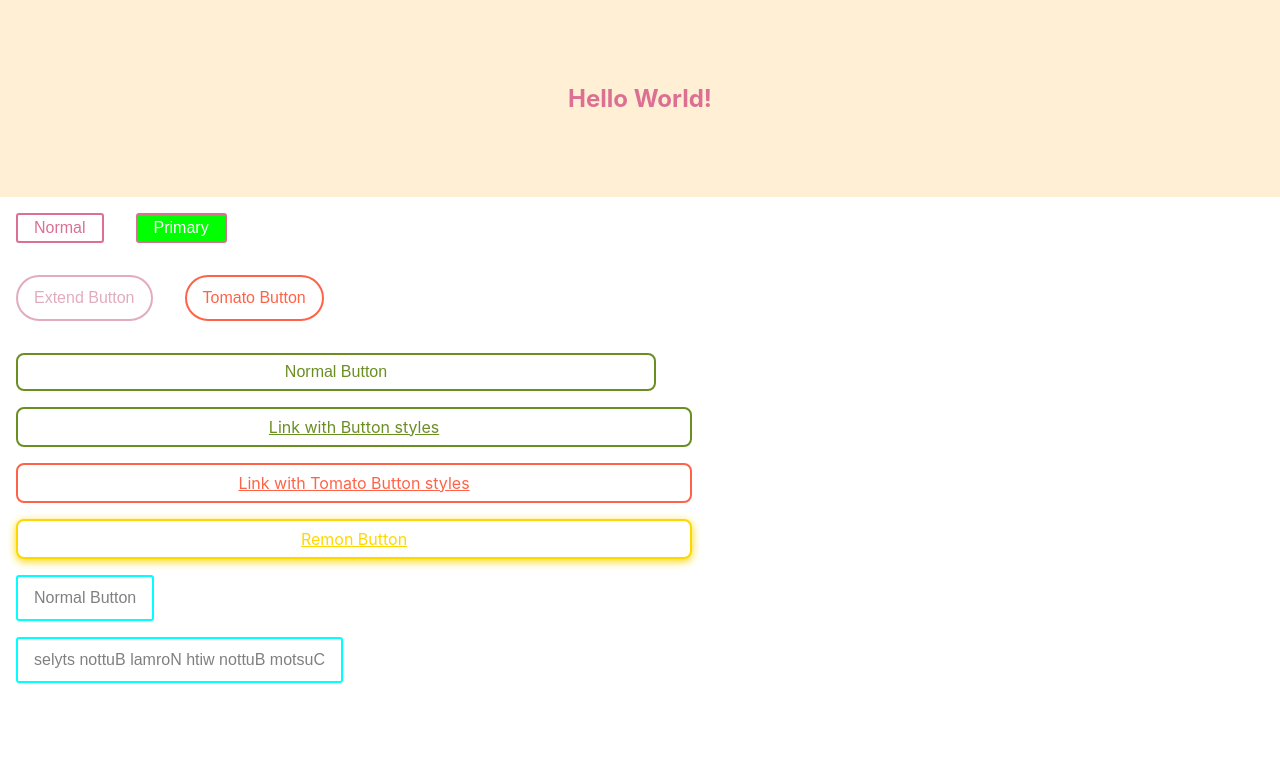
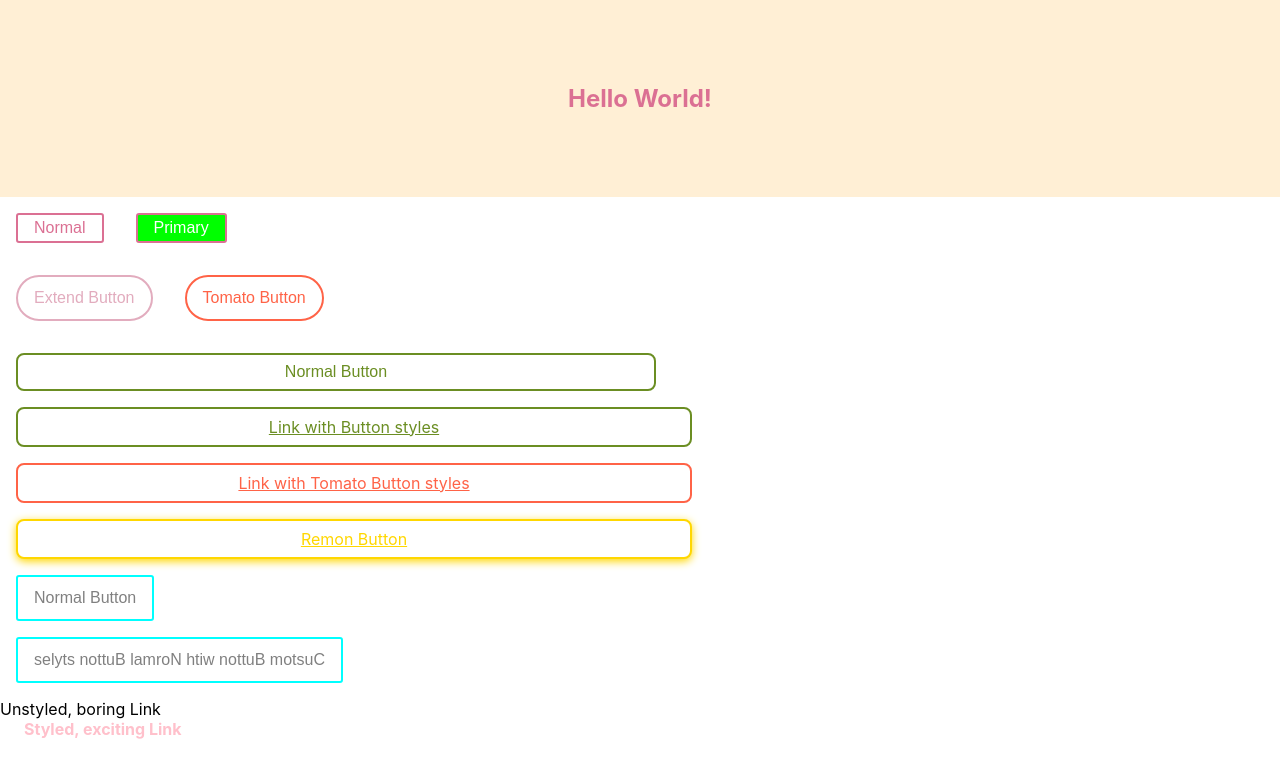
Before and after one commit to mendelssohnbach/styled-component-basics, a React (Create React App) app: page / in a window 1280 px wide. Shown: the top 778 px of the page. Built offline with nearby package versions, Linux system fonts and the light colour scheme.

Commit message:
Ay component

```diff
--- a/src/App.js
+++ b/src/App.js
@@ -5,6 +5,7 @@ import Button from './components/Button';
 import ExtendButton from './components/ExtendButton';
 import PolymorphicButton from './components/PolymorphicButton';
 import CustomButton from './components/CustomButton';
+import StyledLink from './components/StyledLink';
 
 function App() {
   return (
@@ -14,6 +15,7 @@ function App() {
       <ExtendButton />
       <PolymorphicButton />
       <CustomButton />
+      <StyledLink />
     </>
   );
 }
--- /dev/null
+++ b/src/components/StyledLink.jsx
@@ -0,0 +1,21 @@
+import styled from 'styled-components';
+
+const Link = ({ className, children }) => <a className={className}>{children}</a>;
+
+const StyledLink = () => {
+  const StyledList = styled(Link)`
+    color: pink;
+    font-weight: bold;
+    margin-left: 1.5em;
+  `;
+
+  return (
+    <div>
+      <Link>Unstyled, boring Link</Link>
+      <br />
+      <StyledList>Styled, exciting Link</StyledList>
+    </div>
+  );
+};
+
+export default StyledLink;
```
Also changed, not shown: 1 other file (tests, documents, lock files or other folders).
